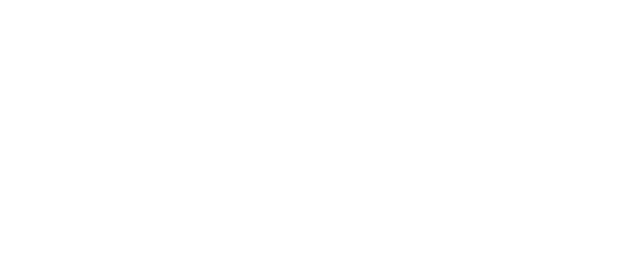
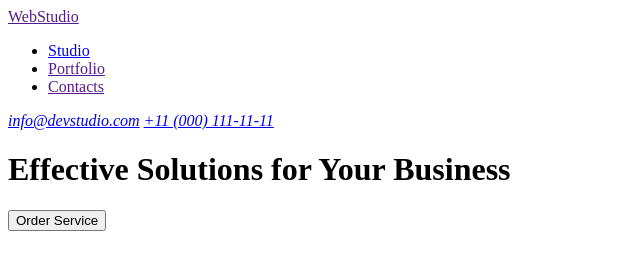
Before and after one commit to Maiia11/goit-markup-hw-01, a plain HTML site: page index.html in a window 1280 px wide. Shown: the whole page, without its empty margins (0-640 px from the left). Drawn offline with Linux system fonts and the light colour scheme.

Commit message:
made the header

```diff
--- a/index.html
+++ b/index.html
@@ -8,15 +8,38 @@
 
     <body>
         <header>
-            <address>
 
-            </address>
-            <a href=""> </a>
-
+         <a href="">WebStudio </a>
+         <nav>
+            <ul>
+                <li>
+                    <a href=" ">Studio</a></li>
+                <li>
+                   <a href="">Portfolio</a></li>
+                <li>
+                    <a href="">Contacts</a></li>
+            </ul>
+         </nav>
+         <address>
+            <a href="mailto:info@devstudio.com">info@devstudio.com</a>
+            <a href="tel:++110001111111">+11 (000) 111-11-11</a>
+         </address>
+         <h1>Effective Solutions for Your Business</h1>
+         <button type="button">Order Service</button>
 
         </header>
 
         <main>
+            <!--Секція 1-->
+            <section>
+
+            </section>
+
+            <!--Секція 2-->
+
+            <section>
+
+            </section>
 
         </main>
 
```
Also changed, not shown: .prettierrc.json (added).
